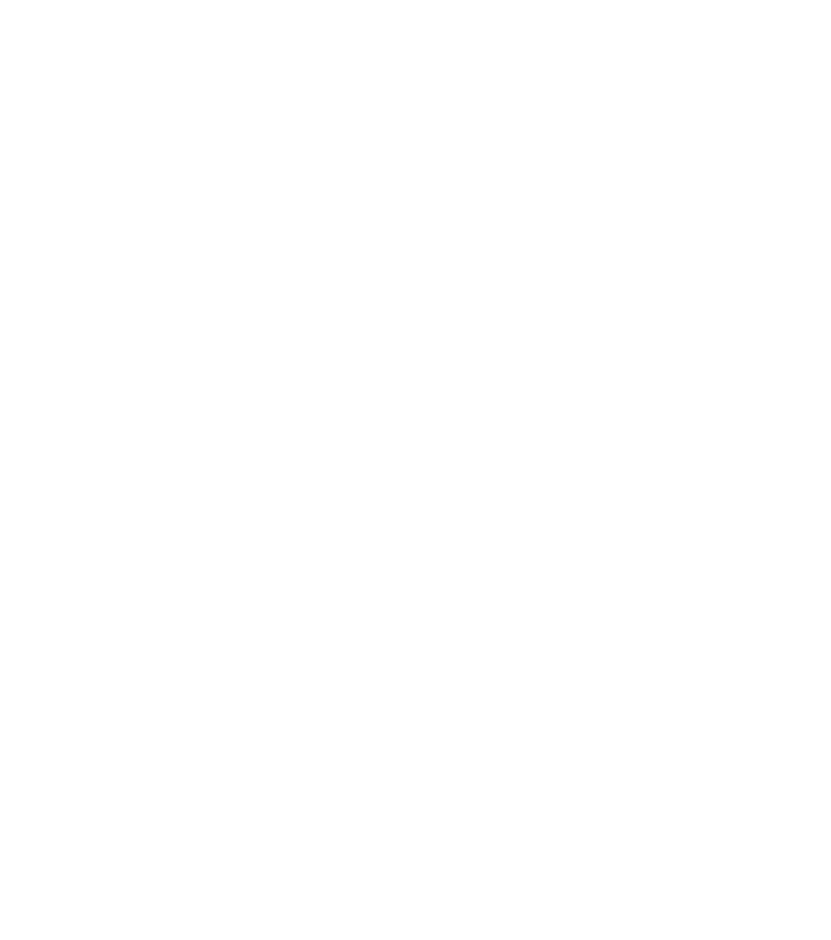
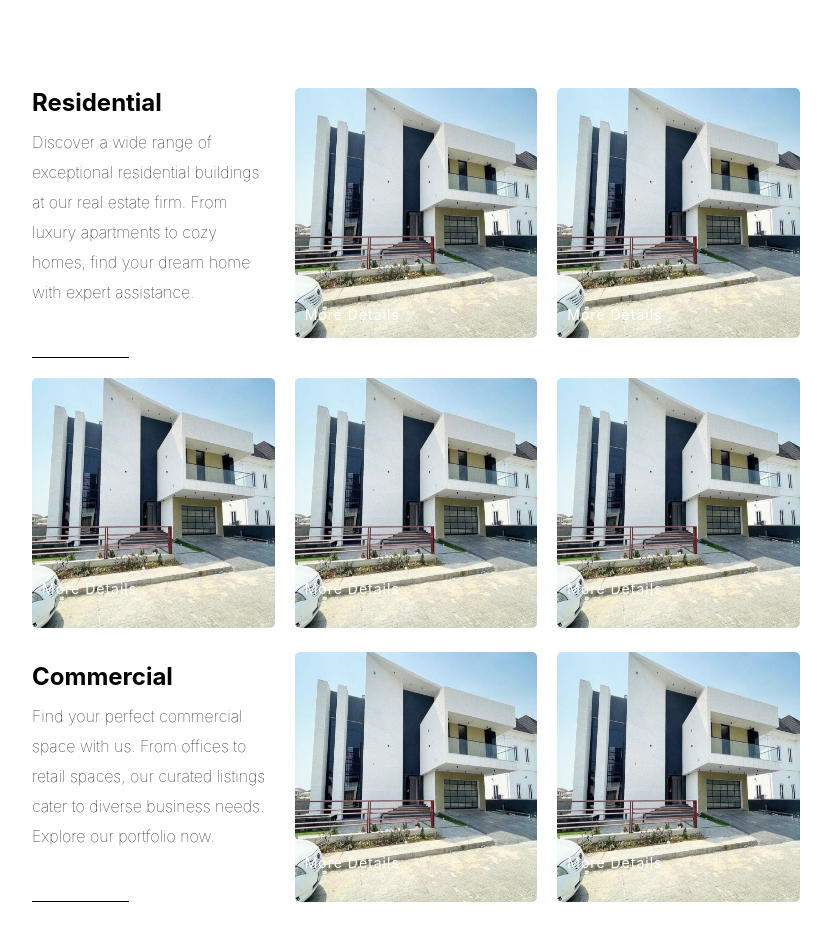
Before and after one commit to SudoSantos/joy-peace-realty, a React (Create React App) app: page / in a window 1280 px wide. Shown: the part 1620-2560 px from the top of the page, without its empty margins (224-1055 px from the left). Before the commit the page ends 1608 px from the top, so only its background shows below. Built offline with nearby package versions, Linux system fonts and the light colour scheme.

Commit message:
Midpage component

```diff
--- a/src/App.js
+++ b/src/App.js
@@ -1,6 +1,7 @@
 import Navbar from './components/Navbar/Navbar';
 import Hero from './components/Hero/Hero';
 import FeaturedP from './components/FeaturedP/FeaturedP';
+import Midpage from './components/Midpage/Midpage';
 
 function App() {
   return (
@@ -8,6 +9,7 @@
       <Navbar/>
       <Hero/>
       <FeaturedP/>
+      <Midpage/>
     </div>
   );
 }
--- /dev/null
+++ b/src/components/Midpage/Midpage.css
@@ -0,0 +1,31 @@
+.midpage{
+    width: 60%;
+    margin: 100px auto;
+    display: grid;
+    grid-template-columns: repeat(3, 1fr);
+    /* grid-auto-rows: minmax(auto, auto); */
+    gap: 20px; /* Adjust the gap between elements */
+}
+
+.elem{
+    position: relative;
+
+}
+
+.elem img{
+    max-width: 100%;
+    height: 250px;
+    width: 250px;
+    border-radius: 5px;
+}
+
+.caption{
+    position: absolute;
+    bottom: 0;
+    left: 0;
+    color: white;
+    padding: 5px 10px;
+    font-size: 14px;
+    transform: translateY(-30px);
+    letter-spacing: 1px;
+}
--- /dev/null
+++ b/src/components/Midpage/Midpage.jsx
@@ -0,0 +1,66 @@
+import React from 'react'
+import './Midpage.css';
+import Image1 from '../../assets/FeaturedPimages/house1.jpg';
+
+const Midpage = () => {
+  return (
+    <section className="midpage">
+    <div className="elem">
+      <h2 style={{fonteight: 'lighter'}}>Residential</h2>
+      <p style={{marginTop: '10px', lineHeight: '30px', fontWeight: 'lighter'}}>
+        Discover a wide range of exceptional residential
+        buildings at our real estate firm. From luxury apartments to cozy homes,
+        find your dream home with expert assistance.
+        <div style={{borderBottom: "1px solid black", width: '40%', marginTop: '50px'}}></div>
+      </p>
+    </div>
+
+    <div className="elem">
+      <img src={Image1} alt="" />
+      <div className="caption">More Details</div>
+    </div>
+
+    <div className="elem">
+      <img src={Image1} alt="" />
+      <div className="caption">More Details</div>
+    </div>
+
+    <div className="elem">
+      <img src={Image1} alt="" />
+      <div className="caption">More Details</div>
+    </div>
+
+    <div className="elem">
+      <img src={Image1} alt="" />
+      <div className="caption">More Details</div>
+    </div>
+
+    <div className="elem">
+      <img src={Image1} alt="" />
+      <div className="caption">More Details</div>
+    </div>
+
+    <div className="elem">
+      <h2 style={{marginTop: '10px'}}>Commercial</h2>
+      <p style={{marginTop: "10px", lineHeight: '30px', fontWeight: 'lighter'}}>
+        Find your perfect commercial space with us. From offices to retail spaces, our
+        curated listings cater to diverse business needs. Explore our portfolio now.
+        <div style={{borderBottom: '1px solid black', width: '40%', marginTop: '50px'}}></div>
+      </p>
+    </div>
+
+    <div className="elem">
+      <img src={Image1} alt="" />
+      <div className="caption">More Details</div>
+    </div>
+
+    <div className="elem">
+      <img src={Image1} alt="" />
+      <div className="caption">More Details</div>
+    </div>
+
+  </section>
+  )
+}
+
+export default Midpage;
```
